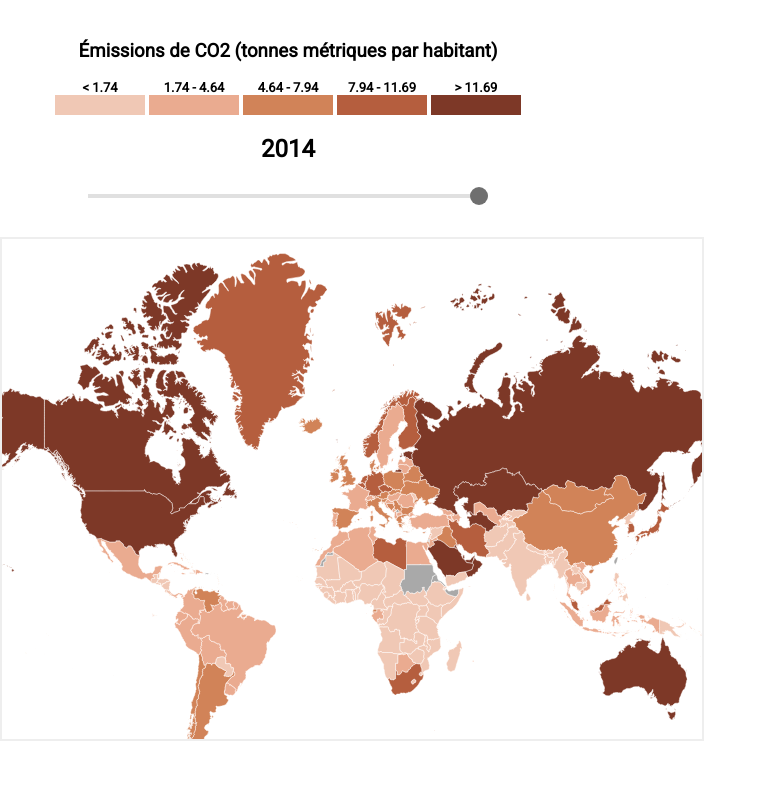
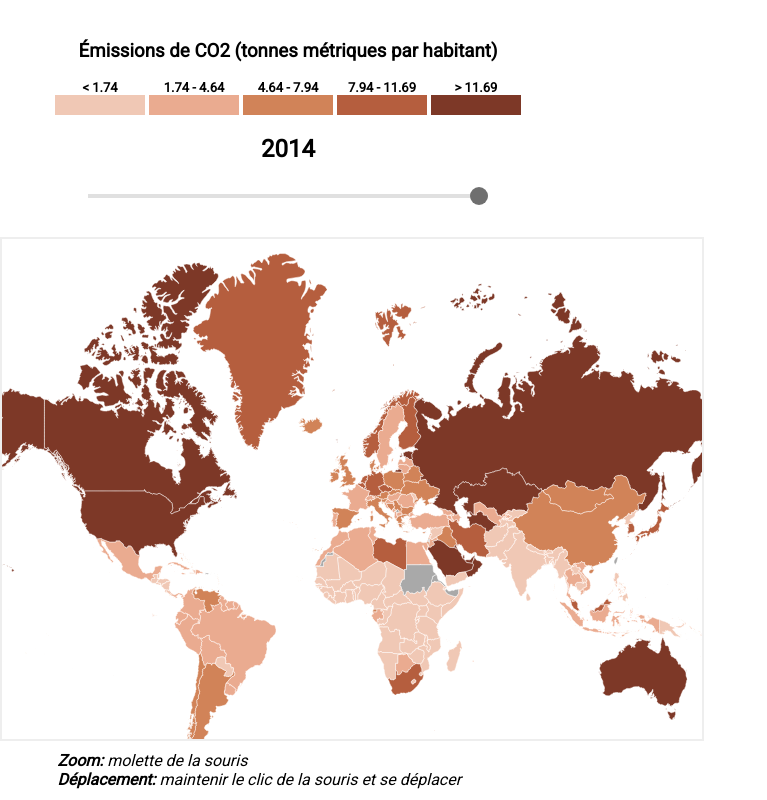
Before and after one commit to gollgot/DataLab-CPNV-PRW3, a plain HTML site: page index.html in a window 1280 px wide. Shown: the top 800 px of the page, without its empty margins (0-767 px from the left). Drawn offline with nearby package versions, Linux system fonts and the light colour scheme.

Commit message:
Added a little info box for the map use

```diff
--- a/css/style.css
+++ b/css/style.css
@@ -7,6 +7,10 @@ body{
 #left-side {
     float: left;
     width: 45%;
+}
+#left-side .infos {
+    margin-top:  10px;
+    margin-left: 10%;
 }
 #right-side {
     float: left;
--- a/index.html
+++ b/index.html
@@ -41,6 +41,11 @@
             </div>
 
             <div id="map"></div>
+            <div class="infos">
+                <span><i><b>Zoom:</b> molette de la souris</i></span>
+                <br>
+                <span><i><b>Déplacement:</b> maintenir le clic de la souris et se déplacer</i></span>
+            </div>
         </div>
 
         <div id="right-side">
```
